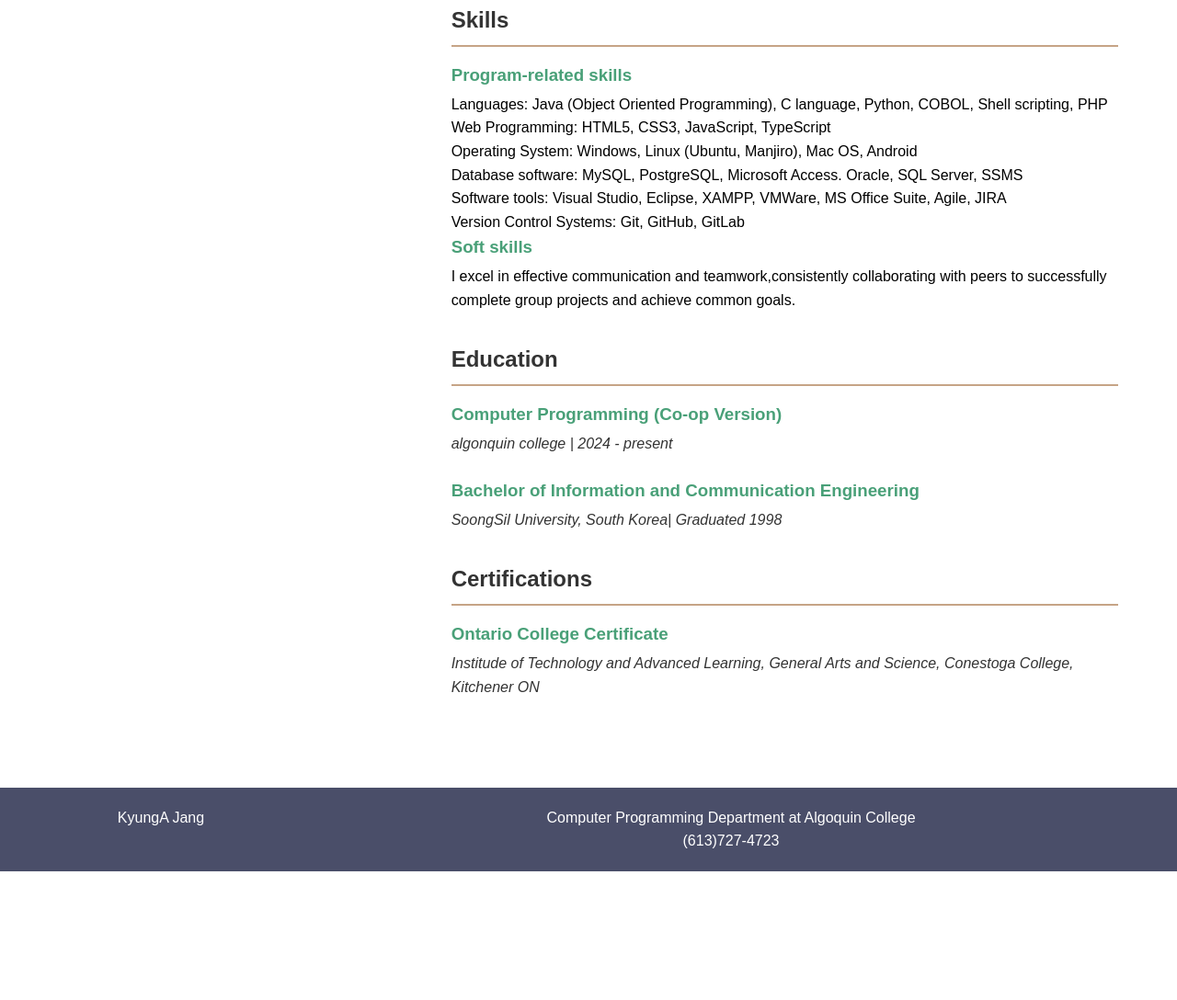
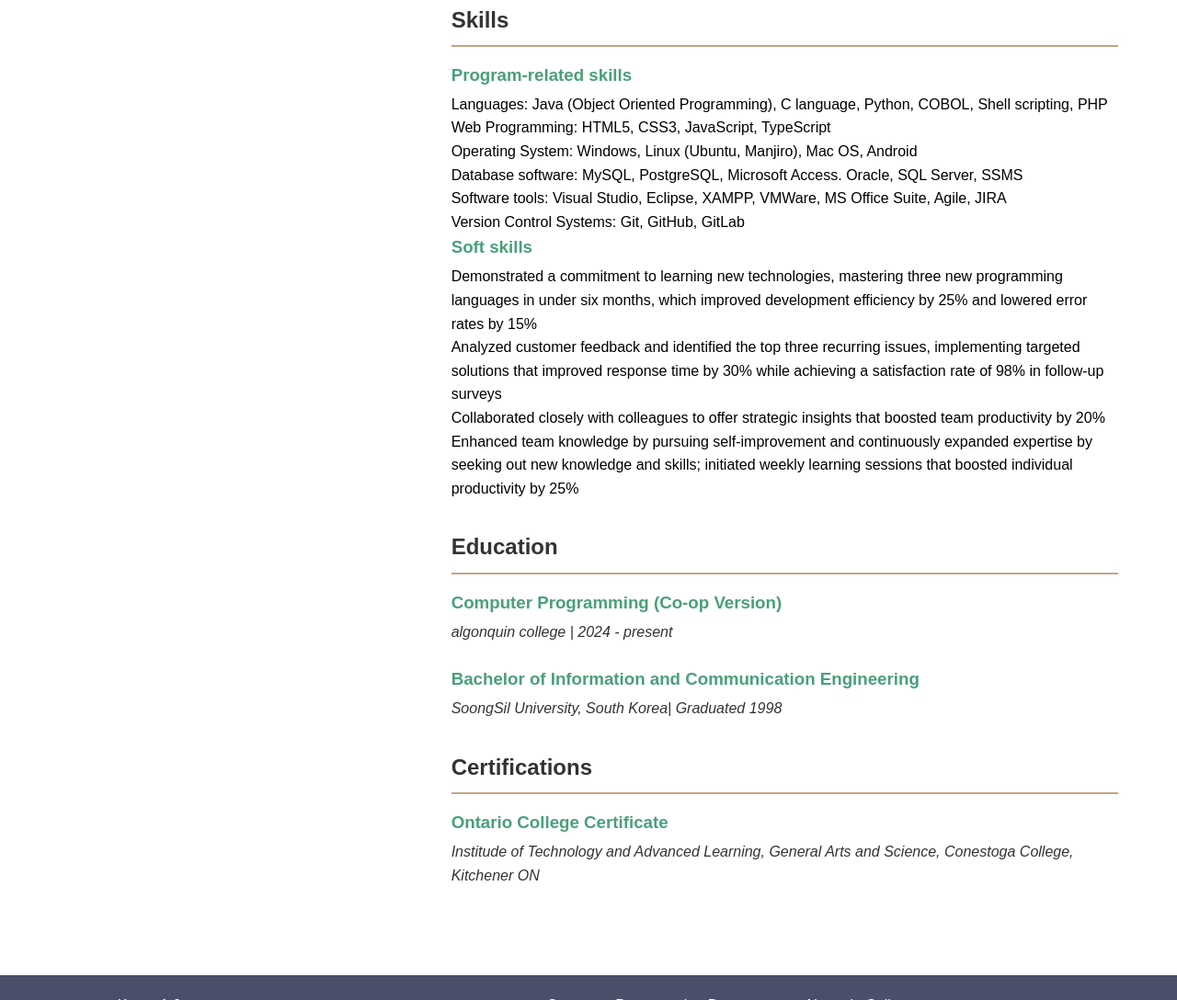
Before and after one commit to sohpie-j/sohpie-j.github.io, a plain HTML site: page resume.html in a window 1280 px wide. Shown: the part 1058-2146 px from the top of the page at 92% size. Before the commit the page ends 2006 px from the top, so only its background shows below. Drawn offline with Linux system fonts and the light colour scheme.

Commit message:
refixed resume.html

```diff
--- a/resume.html
+++ b/resume.html
@@ -102,7 +102,11 @@
 
                         <h3>Soft skills</h3>
                         <ul>
-                            <li>I excel in effective communication and teamwork,consistently collaborating with peers to successfully complete group projects and achieve common goals.</li>
+                            <li>Demonstrated a commitment to learning new technologies, mastering three new programming languages in under six months, which improved development efficiency by 25% and lowered error rates by 15%</li>
+                            <li>Analyzed customer feedback and identified the top three recurring issues, implementing targeted solutions that improved response time by 30% while achieving a satisfaction rate of 98% in follow-up surveys</li>
+                            <li>Collaborated closely with colleagues to offer strategic insights that boosted team productivity by 20%</li>
+                            <li>Enhanced team knowledge by pursuing self-improvement and continuously expanded expertise by seeking out new knowledge and skills; initiated weekly learning sessions that boosted individual productivity by 25%</li>
+
                         </ul>
                     </div>
                 </section>
```
